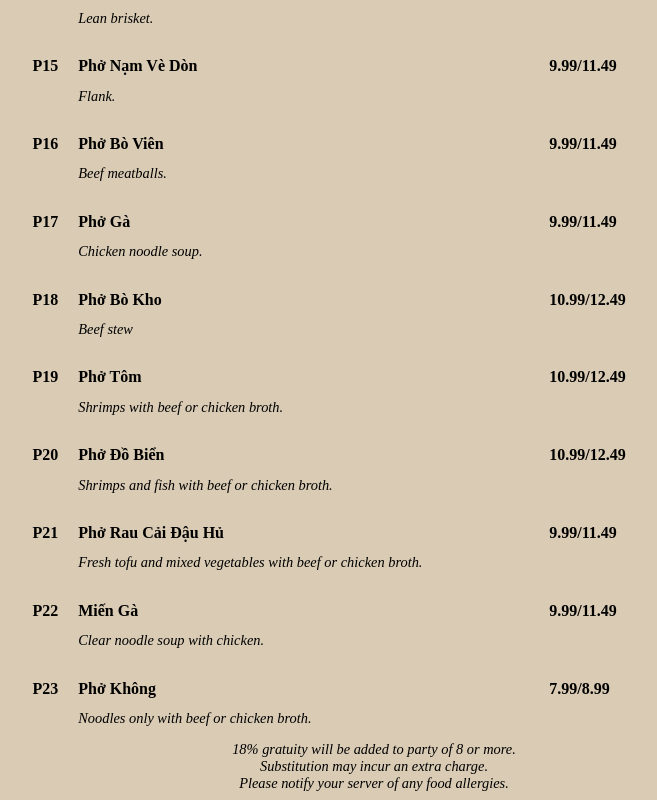
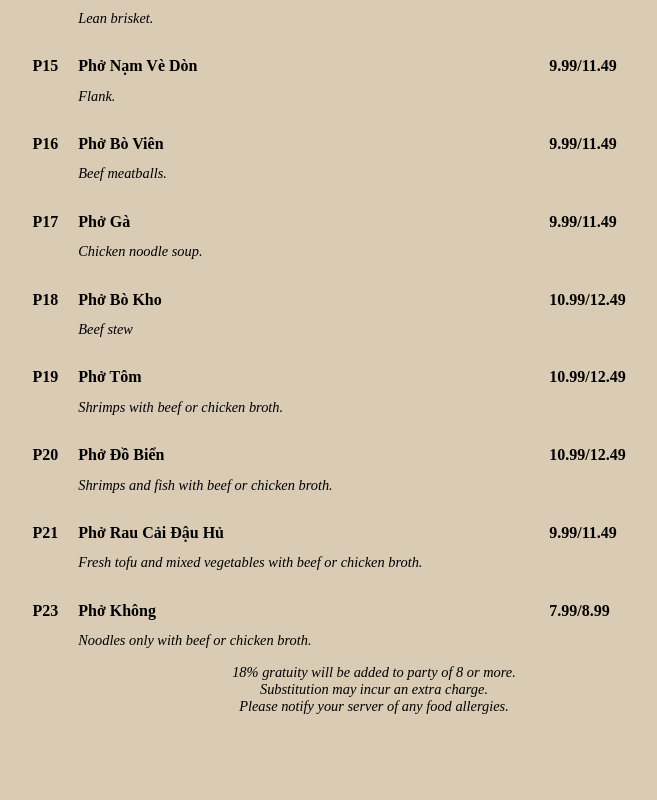
Before and after one commit to qtrong1011/pho5th_menu, a React (Create React App) app: page /#/pho in a window 1280 px wide. Shown: the part 1990-2790 px from the top of the page, without its empty margins (266-923 px from the left). After the commit the page ends 2713 px from the top, so only its background shows below. Built offline with nearby package versions, Linux system fonts and the light colour scheme.

Commit message:
P22 is removed, Saigon is removed.

```diff
--- a/src/data/BevData.js
+++ b/src/data/BevData.js
@@ -68,13 +68,13 @@ const BevData = [
     {
         id:"B12",
         name:"Nước Ngọt - Soft Drinks",
-        description:"Choice of Coke, Diet Coke, Rootbeer, Sunkist, Sprite, Diet Dr.Pepper, Water Bottles.",
+        description:"Choice of Coke, Diet Coke, Rootbeer, Sunkist, Sprite, Diet Dr.Pepper, Dr.Pepper, Water Bottles.",
         price:"2.49"
     },
     {
         id:"B13",
         name:"Beer",
-        description:"Choice of Dos Equis, Blue Moon, Pacifico, Stella, Singha, Tsingtao, Sapporo, Saigon.",
+        description:"Choice of Dos Equis, Blue Moon, Pacifico, Stella, Singha, Tsingtao, Sapporo.",
         price:"4.99"
     },
     {
--- a/src/data/PhoData.js
+++ b/src/data/PhoData.js
@@ -132,12 +132,6 @@ const PhoData = [
         price: "9.99/11.49"
     },
     {
-        id:"P22",
-        name:"Miến Gà",
-        description:"Clear noodle soup with chicken.",
-        price: "9.99/11.49"
-    },
-    {
         id:"P23",
         name:"Phở Không",
         description:"Noodles only with beef or chicken broth.",
```
